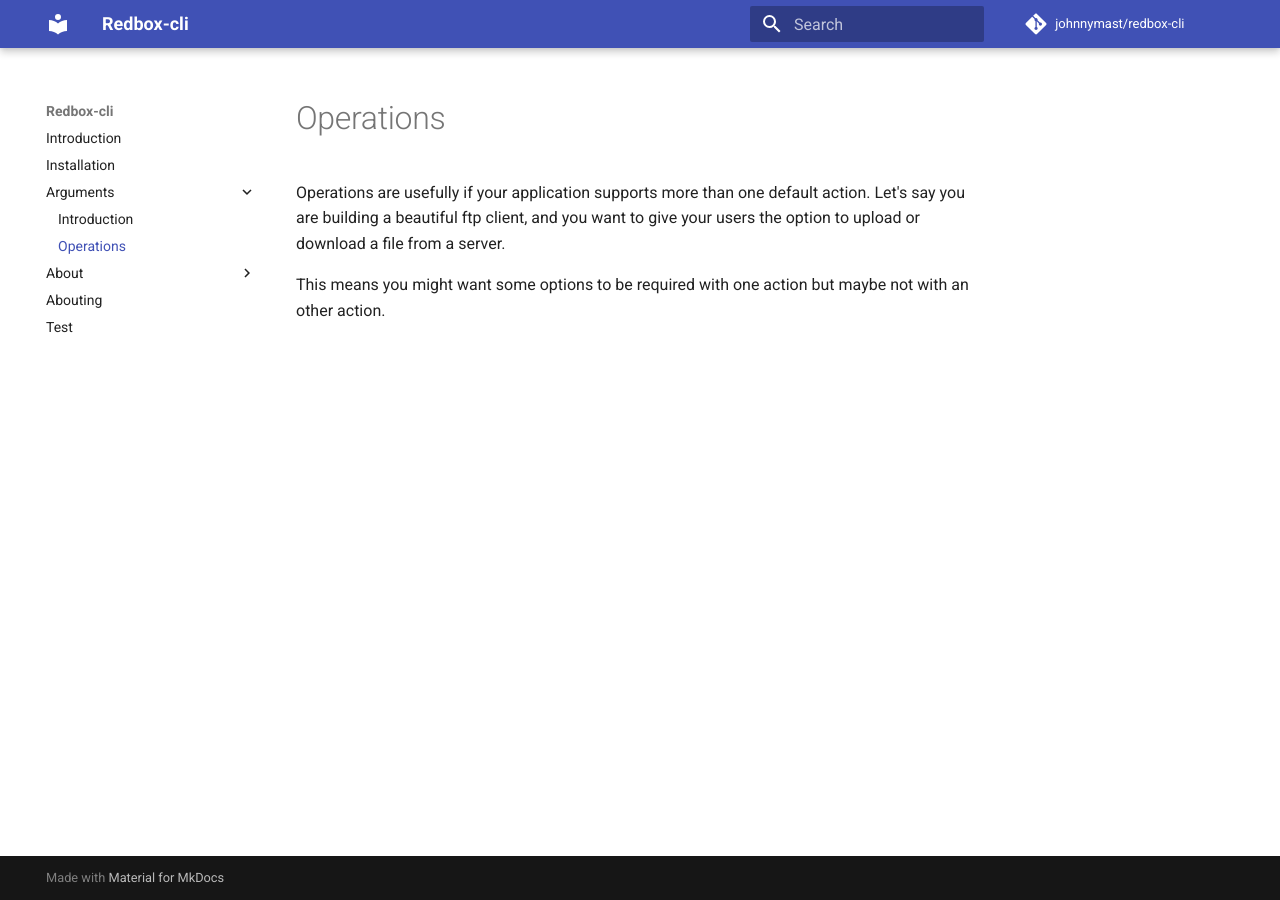
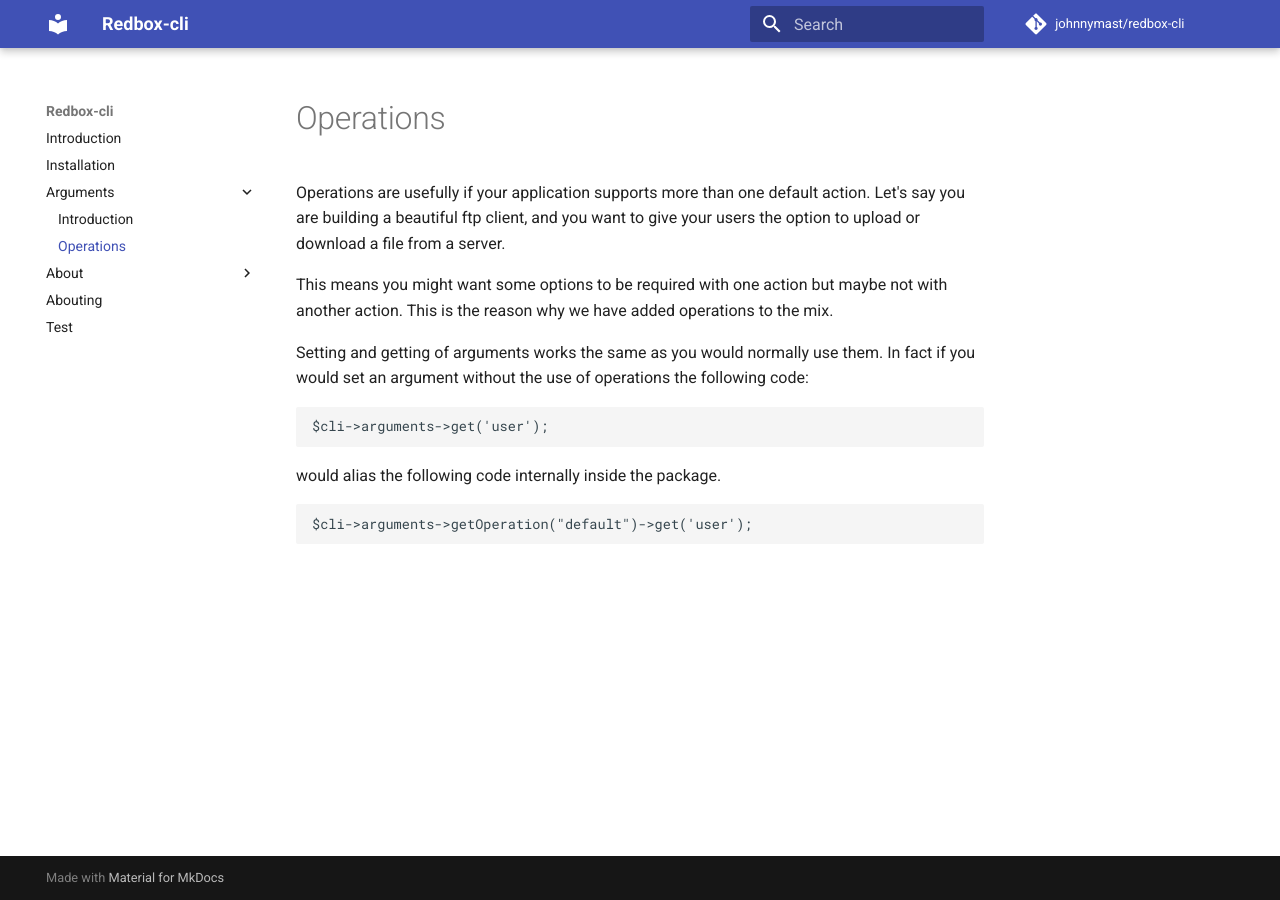
Before and after one commit to johnnymast/redbox-cli, an MkDocs documentation site: the page built from docs/arguments/operations.md, in a window 1280 px wide. Built offline with MkDocs 1.6.1 and Material for MkDocs 9.7.7, drawn with Linux system fonts in a browser that asks for light colours; comment, search, counter and statistics services are not loaded.

````diff
--- a/docs/arguments/operations.md
+++ b/docs/arguments/operations.md
@@ -1,4 +1,18 @@
 Operations are usefully if your application supports more than one default action. Let's say you are building
 a beautiful ftp client, and you want to give your users the option to upload or download a file from a server.
 
-This means you might want some options to be required with one action but maybe not with an other action.
+This means you might want some options to be required with one action but maybe not with another action. This is the reason
+why we have added operations to the mix.
+
+Setting and getting of arguments works the same as you would normally use them. In fact if you would set an argument without the use of operations the following code:
+
+
+```php
+$cli->arguments->get('user');
+```
+
+would alias the following code internally inside the package.
+
+```php
+$cli->arguments->getOperation("default")->get('user');
+```
````
